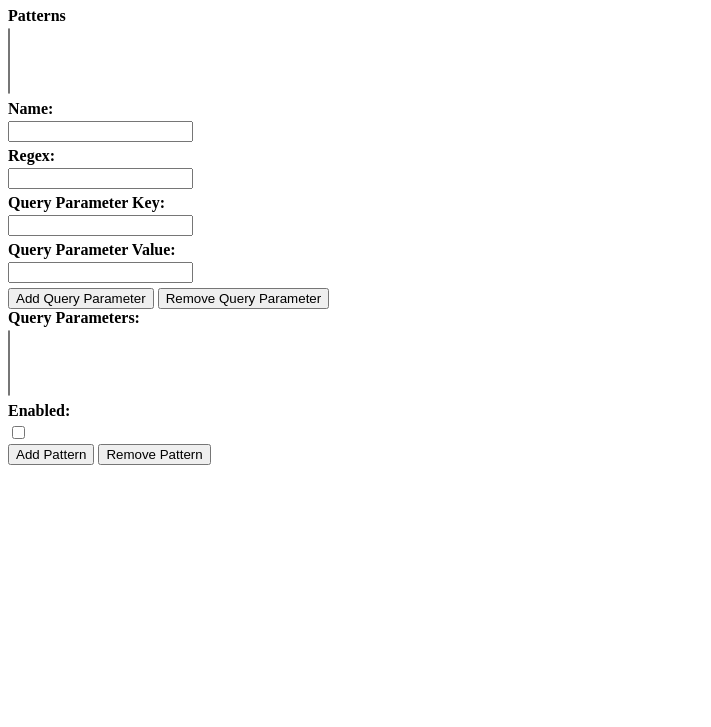
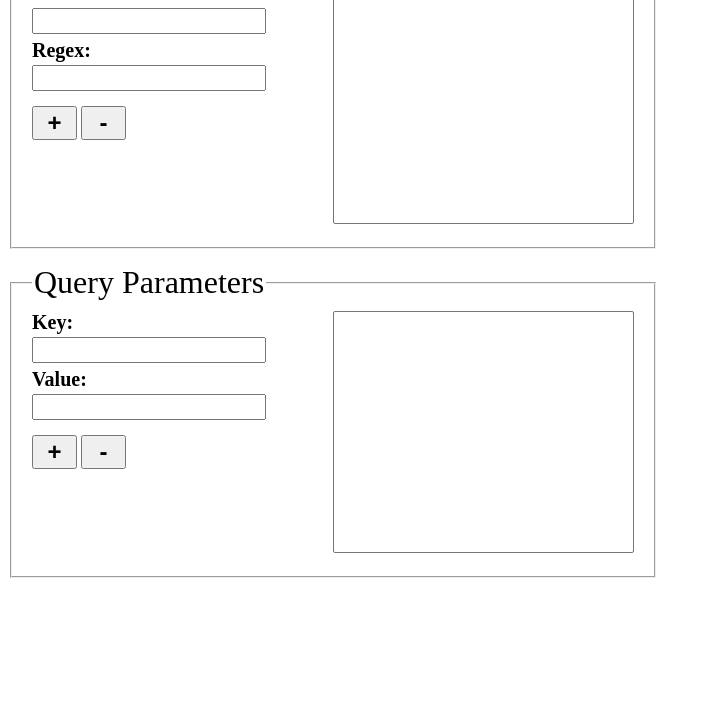
Before and after one commit to TrevorS/parameterizer, a browser extension: page app/options.html in a window 1280 px wide. Shown: the part 73-800 px from the top of the page, without its empty margins (0-711 px from the left). Drawn offline with Linux system fonts and the light colour scheme; files that its build step writes are made by us from their sources.

Commit message:
Redo options, still WIP.

```diff
--- a/app/options.html
+++ b/app/options.html
@@ -10,54 +10,60 @@
     <!-- endbuild -->
   </head>
   <body>
-    <h1>Pattern Configuration</h1>
-
-    <div class="input-group">
-      <label for="patterns">Patterns</label>
-      <select multiple name="patterns">
-      </select>
-    </div>
-
+    <form>
+      <fieldset>
+        <legend>Patterns</legend>
+        <div class="input-collection">
+          <div>
             <div class="input-group">
               <label for="name">Name:</label>
-      <input type="text" name="name">
+              <input id="name" type="text">
             </div>
 
             <div class="input-group">
               <label for="regex">Regex:</label>
-      <input type="text" name="regex">
+              <input id="regex" type="text">
+            </div>
+
+            <div class="input-group input-group-buttons">
+              <button id="add_pattern" type="button">+</button>
+              <button id="remove_pattern" type="button">-</button>
+            </div>
+          </div>
+
+          <div>
+            <select id="patterns" size="9" class="input-list"></select>
+          </div>
+        </div>
+      </fieldset>
+
+      <fieldset>
+        <legend>Query Parameters</legend>
+        <div class="input-collection">
+
+          <div>
+            <div class="input-group">
+              <label for="key">Key:</label>
+              <input id="key" type="text">
             </div>
 
             <div class="input-group">
-      <label for="key">Query Parameter Key:</label>
-      <input type="text" name="key">
+              <label for="value">Value:</label>
+              <input id="value" type="text">
             </div>
 
-    <div class="input-group">
-      <label for="value">Query Parameter Value:</label>
-      <input type="text" name="value">
+            <div class="input-group input-group-buttons">
+              <button id="add_query_parameter" type="button">+</button>
+              <button id="remove_query_parameter" type="button">-</button>
+            </div>
           </div>
 
-    <div class="input-group buttons">
-      <button id="add_query_parameter">Add Query Parameter</button>
-      <button id="remove_query_parameter">Remove Query Parameter</button>
+          <div>
+            <select id="query_parameters" size="9" class="input-list">
           </div>
-
-    <div class="input-group">
-      <label for="query_parameters">Query Parameters:</label>
-      <select multiple name="query_parameters">
-      </select>
         </div>
-
-    <div class="input-group">
-      <label for="enabled">Enabled:</label>
-      <input type="checkbox" name="enabled">
-    </div>
-
-    <div class="input-group buttons">
-      <button id="add_pattern">Add Pattern</button>
-      <button id="remove_pattern">Remove Pattern</button>
-    </div>
+      </fieldset>
+    </form>
 
     <!-- build:js scripts/options-vendor.js -->
     <!-- bower:js -->
--- a/app/styles/main.css
+++ b/app/styles/main.css
@@ -1,10 +1,52 @@
+body {
+  width: 650px;
+  overflow: hidden;
+}
+
+fieldset {
+  margin-bottom: 15px;
+  padding: 10px 20px;
+}
+
+legend {
+  font-size: 2em;
+}
+
+button {
+  font-weight: bold;
+  font-size: 1.5em;
+  width: 45px;
+}
+
 .input-group > label {
   display: block;
   margin-bottom: 3px;
   font-weight: bold;
+  font-size: 1.25em;
 }
 
 .input-group > select,
 .input-group > input {
   margin-bottom: 5px;
+  height: 20px;
+  font-size: 1.5em;
+  width: 75%;
 }
+
+.input-group-buttons {
+  margin-top: 10px;
+}
+
+.input-collection {
+  display: flex;
+}
+
+.input-collection > div {
+  width: 50%;
+}
+
+.input-list {
+  width: 100%;
+  height: 95%;
+  font-size: 1.5em;
+}
```
Lines whose indentation alone changed are shown as unchanged.
